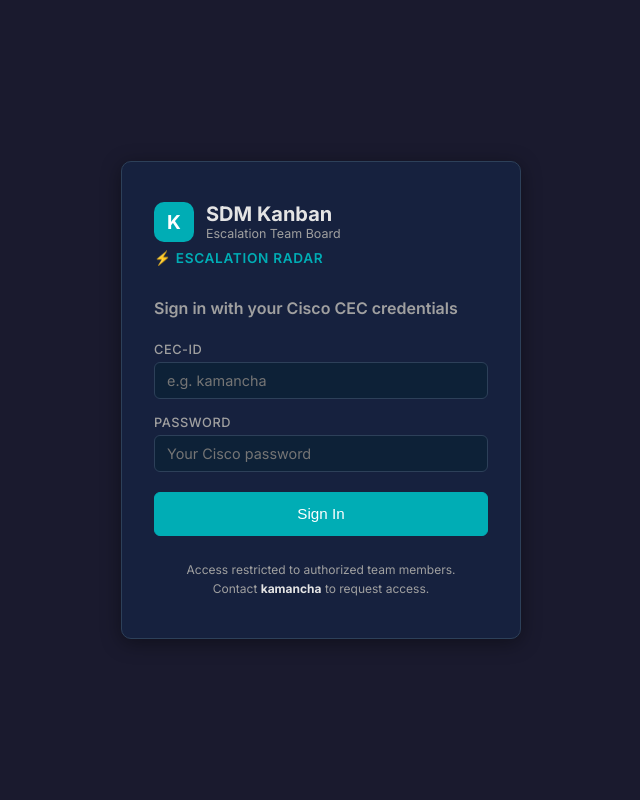
After one commit to kmanchanda-github/sdm-kanban, a Flask app: page /login in a window 1280 px wide. The commit adds this page. Shown: the whole page, without its empty margins (319-959 px from the left). Run offline with Flask 3, Linux system fonts and the light colour scheme.

Commit message:
Adding functionaity to CEC login to access to the page

```diff
--- a/app.py
+++ b/app.py
@@ -4,12 +4,17 @@ import time
 import secrets
 import logging
 from datetime import datetime, timezone
+from functools import wraps
 from pathlib import Path
 
 from filelock import FileLock
-from flask import Flask, render_template, jsonify, request
+from flask import Flask, render_template, jsonify, request, session, redirect, url_for, flash
+from ldap3 import Server, Connection, ALL, SIMPLE, SUBTREE, ALL_ATTRIBUTES
+from ldap3.core.exceptions import LDAPException
 
 app = Flask(__name__)
+app.secret_key = os.environ.get('SECRET_KEY', secrets.token_hex(32))
+
 logging.basicConfig(level=logging.INFO, format='%(asctime)s - %(name)s - %(levelname)s - %(message)s')
 logger = logging.getLogger(__name__)
 
@@ -18,10 +23,110 @@ DATA_DIR = Path(os.environ.get('DATA_DIR', _default_data_dir))
 DATA_DIR.mkdir(parents=True, exist_ok=True)
 CARDS_FILE = DATA_DIR / 'cards.json'
 LOCK_FILE = DATA_DIR / 'cards.json.lock'
+ALLOWED_USERS_FILE = DATA_DIR / 'allowed_users.json'
 VALID_BUCKETS = ['ideas', 'in-progress', 'shared-progress', 'complete']
+
+LDAP_SERVER = 'ldap://ds.cisco.com:389'
+LDAP_BASE_DN = 'OU=Employees,OU=Cisco Users,DC=cisco,DC=com'
 
 _lock = FileLock(str(LOCK_FILE), timeout=5)
 
+
+# ── Allowed users whitelist ──────────────────────────────────────────────
+
+def _load_allowed_users():
+    if not ALLOWED_USERS_FILE.exists():
+        default = {"allowed_cec_ids": ["kamancha"], "admins": ["kamancha"]}
+        with open(ALLOWED_USERS_FILE, 'w') as f:
+            json.dump(default, f, indent=2)
+        return default
+    with open(ALLOWED_USERS_FILE) as f:
+        return json.load(f)
+
+
+def _is_allowed(cec_id):
+    data = _load_allowed_users()
+    allowed = [c.lower() for c in data.get('allowed_cec_ids', [])]
+    return cec_id.lower() in allowed
+
+
+# ── LDAP authentication ──────────────────────────────────────────────────
+
+def authenticate_ldap_user(cec_id, password):
+    user_dn = f'cn={cec_id},OU=Employees,OU=Cisco Users,DC=cisco,DC=com'
+    try:
+        server = Server(LDAP_SERVER, get_info=ALL, connect_timeout=5)
+        conn = Connection(server, user=user_dn, password=password,
+                          authentication=SIMPLE, auto_bind=True, raise_exceptions=True)
+        conn.search(
+            search_base=LDAP_BASE_DN,
+            search_filter=f'(distinguishedName={user_dn})',
+            search_scope=SUBTREE,
+            attributes=ALL_ATTRIBUTES
+        )
+        conn.unbind()
+        return True, None
+    except LDAPException as e:
+        logger.warning("LDAP auth failed for %s: %s", cec_id, e)
+        return False, str(e)
+    except Exception as e:
+        logger.error("LDAP unexpected error for %s: %s", cec_id, e)
+        return False, 'LDAP server unreachable'
+
+
+# ── Auth decorator ───────────────────────────────────────────────────────
+
+def login_required(f):
+    @wraps(f)
+    def decorated(*args, **kwargs):
+        if not session.get('cec_id'):
+            if request.is_json or request.path.startswith('/api/'):
+                return jsonify({'error': 'unauthorized'}), 401
+            return redirect(url_for('login', next=request.path))
+        return f(*args, **kwargs)
+    return decorated
+
+
+# ── Auth routes ──────────────────────────────────────────────────────────
+
+@app.route('/login', methods=['GET', 'POST'])
+def login():
+    if session.get('cec_id'):
+        return redirect(url_for('index'))
+
+    error = None
+    if request.method == 'POST':
+        cec_id = (request.form.get('cec_id') or '').strip().lower()
+        password = request.form.get('password') or ''
+
+        if not cec_id or not password:
+            error = 'CEC-ID and password are required.'
+        elif not _is_allowed(cec_id):
+            error = f'Access denied. Contact kamancha to request access for "{cec_id}".'
+            logger.warning("Login denied — not in whitelist: %s", cec_id)
+        else:
+            ok, err = authenticate_ldap_user(cec_id, password)
+            if ok:
+                session['cec_id'] = cec_id
+                logger.info("Login success: %s", cec_id)
+                next_url = request.args.get('next') or url_for('index')
+                return redirect(next_url)
+            else:
+                error = 'Invalid CEC credentials. Please check your password.'
+                logger.warning("Login failed for %s: %s", cec_id, err)
+
+    return render_template('login.html', error=error)
+
+
+@app.route('/logout')
+def logout():
+    cec_id = session.pop('cec_id', None)
+    if cec_id:
+        logger.info("Logout: %s", cec_id)
+    return redirect(url_for('login'))
+
+
+# ── Card helpers ─────────────────────────────────────────────────────────
 
 def _generate_id():
     return f"card_{int(time.time())}_{secrets.token_hex(3)}"
@@ -50,7 +155,10 @@ def _renumber_ideas(cards):
         card['priority'] = i
 
 
+# ── Board route ──────────────────────────────────────────────────────────
+
 @app.route('/')
+@login_required
 def index():
     with _lock:
         data = _load_cards()
@@ -60,7 +168,9 @@ def index():
         if b in buckets:
             buckets[b].append(card)
     buckets['ideas'].sort(key=lambda c: c.get('priority', 999))
-    return render_template('index.html', buckets=buckets, cards_json=json.dumps(data['cards']))
+    return render_template('index.html', buckets=buckets,
+                           cards_json=json.dumps(data['cards']),
+                           current_user=session['cec_id'])
 
 
 @app.route('/api/health')
@@ -68,7 +178,10 @@ def health():
     return jsonify({'status': 'ok'})
 
 
+# ── Card API routes (all protected) ─────────────────────────────────────
+
 @app.route('/api/cards', methods=['GET'])
+@login_required
 def get_cards():
     with _lock:
         data = _load_cards()
@@ -76,6 +189,7 @@ def get_cards():
 
 
 @app.route('/api/cards', methods=['POST'])
+@login_required
 def create_card():
     body = request.get_json(force=True) or {}
     title = (body.get('title') or '').strip()
@@ -99,17 +213,17 @@ def create_card():
         }
         data['cards'].append(card)
         if bucket == 'ideas':
-            _renumber_ideas(data['cards'])
-            card['priority'] = 0
             for c in data['cards']:
                 if c['bucket'] == 'ideas' and c['id'] != card['id']:
                     c['priority'] += 1
+            card['priority'] = 0
             _renumber_ideas(data['cards'])
         _save_cards(data)
     return jsonify({'status': 'ok', 'card': card}), 201
 
 
 @app.route('/api/cards/quick', methods=['POST'])
+@login_required
 def quick_add():
     body = request.get_json(force=True) or {}
     title = (body.get('title') or '').strip()
@@ -137,6 +251,7 @@ def quick_add():
 
 
 @app.route('/api/cards/reorder-bulk', methods=['POST'])
+@login_required
 def reorder_bulk():
     body = request.get_json(force=True) or {}
     card_ids = body.get('card_ids', [])
@@ -155,6 +270,7 @@ def reorder_bulk():
 
 
 @app.route('/api/cards/<card_id>', methods=['GET'])
+@login_required
 def get_card(card_id):
     with _lock:
         data = _load_cards()
@@ -165,6 +281,7 @@ def get_card(card_id):
 
 
 @app.route('/api/cards/<card_id>', methods=['PUT'])
+@login_required
 def update_card(card_id):
     body = request.get_json(force=True) or {}
     with _lock:
@@ -185,6 +302,7 @@ def update_card(card_id):
 
 
 @app.route('/api/cards/<card_id>', methods=['DELETE'])
+@login_required
 def delete_card(card_id):
     with _lock:
         data = _load_cards()
@@ -200,6 +318,7 @@ def delete_card(card_id):
 
 
 @app.route('/api/cards/<card_id>/move', methods=['PUT'])
+@login_required
 def move_card(card_id):
     body = request.get_json(force=True) or {}
     new_bucket = body.get('bucket', '')
@@ -228,6 +347,7 @@ def move_card(card_id):
 
 
 @app.route('/api/cards/<card_id>/cec', methods=['POST'])
+@login_required
 def add_cec(card_id):
     body = request.get_json(force=True) or {}
     cec_id = (body.get('cec_id') or '').strip().lower()
@@ -249,6 +369,7 @@ def add_cec(card_id):
 
 
 @app.route('/api/cards/<card_id>/cec/<cec_id>', methods=['DELETE'])
+@login_required
 def remove_cec(card_id, cec_id):
     with _lock:
         data = _load_cards()
--- a/requirements.txt
+++ b/requirements.txt
@@ -1,3 +1,4 @@
 flask==3.0.3
 gunicorn==22.0.0
 filelock==3.13.1
+ldap3==2.9.1
--- a/static/css/style.css
+++ b/static/css/style.css
@@ -99,6 +99,16 @@ body {
     color: var(--accent-primary);
     letter-spacing: 0.06em;
     text-transform: uppercase;
+}
+
+.header-user {
+    font-size: 0.8rem;
+    color: var(--text-secondary);
+    background: var(--bg-card);
+    border: 1px solid var(--border-color);
+    border-radius: 12px;
+    padding: 0.2rem 0.65rem;
+    font-weight: 500;
 }
 
 .header-actions {
--- a/templates/index.html
+++ b/templates/index.html
@@ -23,8 +23,10 @@
         <span class="header-tagline">⚡ Escalation Radar</span>
     </div>
     <div class="header-actions">
+        <span class="header-user">{{ current_user }}</span>
         <button class="btn btn-primary btn-sm" onclick="openAddModal()">+ New Card</button>
         <button class="theme-toggle" id="theme-toggle-btn" onclick="toggleTheme()">☀ Light</button>
+        <a href="{{ url_for('logout') }}" class="btn btn-secondary btn-sm">Logout</a>
     </div>
 </header>
 
--- /dev/null
+++ b/templates/login.html
@@ -0,0 +1,134 @@
+<!DOCTYPE html>
+<html lang="en" data-theme="dark">
+<head>
+    <meta charset="UTF-8">
+    <meta name="viewport" content="width=device-width, initial-scale=1.0">
+    <title>Login — SDM Kanban</title>
+    <link rel="preconnect" href="https://fonts.googleapis.com">
+    <link href="https://fonts.googleapis.com/css2?family=Inter:wght@400;500;600;700&display=swap" rel="stylesheet">
+    <link rel="stylesheet" href="{{ url_for('static', filename='css/style.css') }}">
+    <style>
+        .login-wrap {
+            min-height: 100vh;
+            display: flex;
+            align-items: center;
+            justify-content: center;
+            padding: 1.5rem;
+        }
+        .login-card {
+            background: var(--bg-secondary);
+            border: 1px solid var(--border-color);
+            border-radius: var(--radius);
+            padding: 2.5rem 2rem;
+            width: 100%;
+            max-width: 400px;
+            box-shadow: var(--shadow);
+        }
+        .login-logo {
+            display: flex;
+            align-items: center;
+            gap: 0.75rem;
+            margin-bottom: 0.5rem;
+        }
+        .login-logo .logo-icon {
+            width: 40px;
+            height: 40px;
+            background: var(--accent-primary);
+            border-radius: 10px;
+            display: flex;
+            align-items: center;
+            justify-content: center;
+            font-size: 1.2rem;
+            font-weight: 700;
+            color: #fff;
+        }
+        .login-logo .logo-text {
+            font-size: 1.25rem;
+            font-weight: 700;
+        }
+        .login-logo .logo-sub {
+            font-size: 0.78rem;
+            color: var(--text-secondary);
+        }
+        .login-tagline {
+            font-size: 0.85rem;
+            color: var(--accent-primary);
+            font-weight: 600;
+            letter-spacing: 0.05em;
+            text-transform: uppercase;
+            margin-bottom: 2rem;
+        }
+        .login-card h2 {
+            font-size: 1rem;
+            font-weight: 600;
+            margin: 0 0 1.5rem 0;
+            color: var(--text-secondary);
+        }
+        .error-box {
+            background: rgba(233,69,96,0.12);
+            border: 1px solid rgba(233,69,96,0.4);
+            color: #e94560;
+            border-radius: 6px;
+            padding: 0.65rem 0.9rem;
+            font-size: 0.85rem;
+            margin-bottom: 1.25rem;
+        }
+        .login-footer {
+            margin-top: 1.5rem;
+            text-align: center;
+            font-size: 0.75rem;
+            color: var(--text-secondary);
+            line-height: 1.6;
+        }
+        .login-footer strong {
+            color: var(--text-primary);
+        }
+        .btn-login {
+            width: 100%;
+            padding: 0.65rem;
+            font-size: 0.95rem;
+            margin-top: 0.25rem;
+        }
+    </style>
+</head>
+<body>
+<div class="login-wrap">
+    <div class="login-card">
+        <div class="login-logo">
+            <div class="logo-icon">K</div>
+            <div>
+                <div class="logo-text">SDM Kanban</div>
+                <div class="logo-sub">Escalation Team Board</div>
+            </div>
+        </div>
+        <div class="login-tagline">⚡ Escalation Radar</div>
+
+        <h2>Sign in with your Cisco CEC credentials</h2>
+
+        {% if error %}
+        <div class="error-box">{{ error }}</div>
+        {% endif %}
+
+        <form method="POST" action="{{ url_for('login') }}{% if request.args.get('next') %}?next={{ request.args.get('next') }}{% endif %}">
+            <div class="form-group">
+                <label for="cec_id">CEC-ID</label>
+                <input type="text" id="cec_id" name="cec_id" class="form-input"
+                       placeholder="e.g. kamancha" autocomplete="username"
+                       value="{{ request.form.get('cec_id', '') }}" required>
+            </div>
+            <div class="form-group">
+                <label for="password">Password</label>
+                <input type="password" id="password" name="password" class="form-input"
+                       placeholder="Your Cisco password" autocomplete="current-password" required>
+            </div>
+            <button type="submit" class="btn btn-primary btn-login">Sign In</button>
+        </form>
+
+        <div class="login-footer">
+            Access restricted to authorized team members.<br>
+            Contact <strong>kamancha</strong> to request access.
+        </div>
+    </div>
+</div>
+</body>
+</html>
```
Also changed, not shown: allowed_users.json (added, +8 -0 lines), 1 other file.
